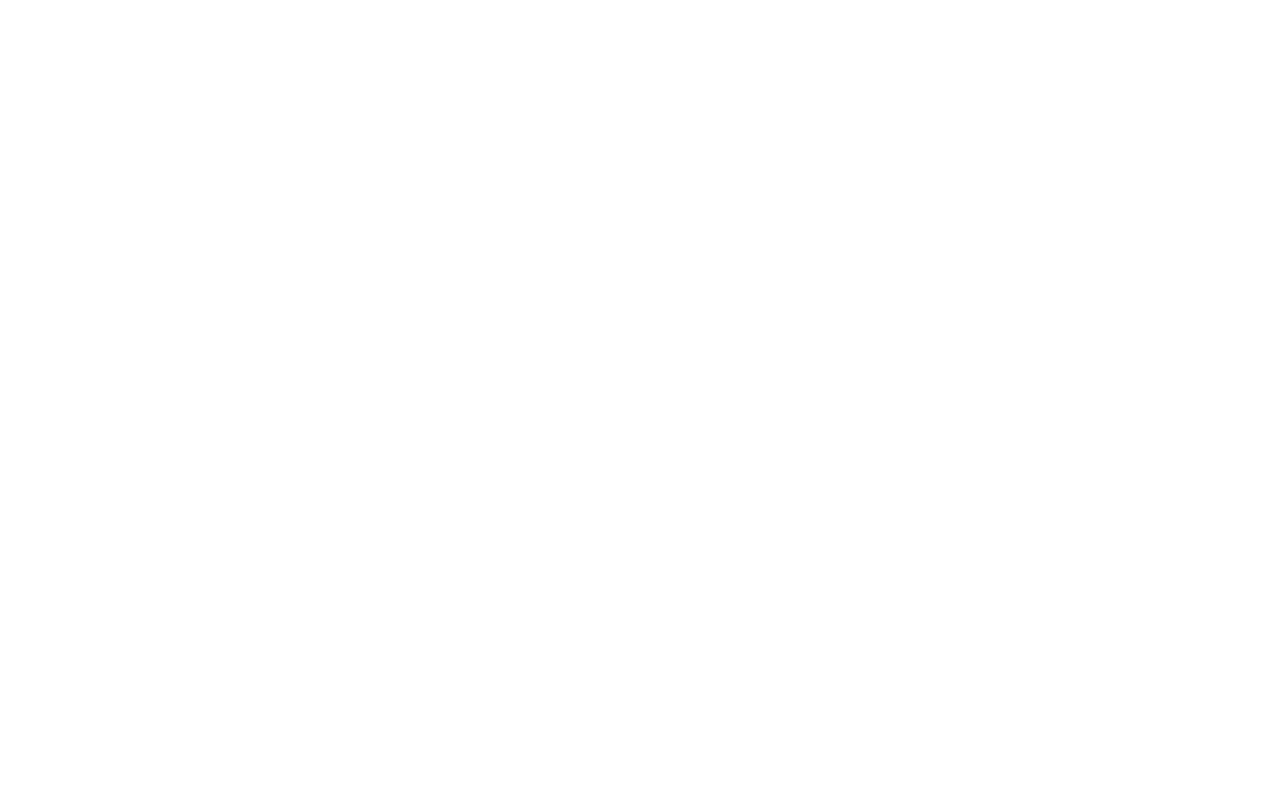
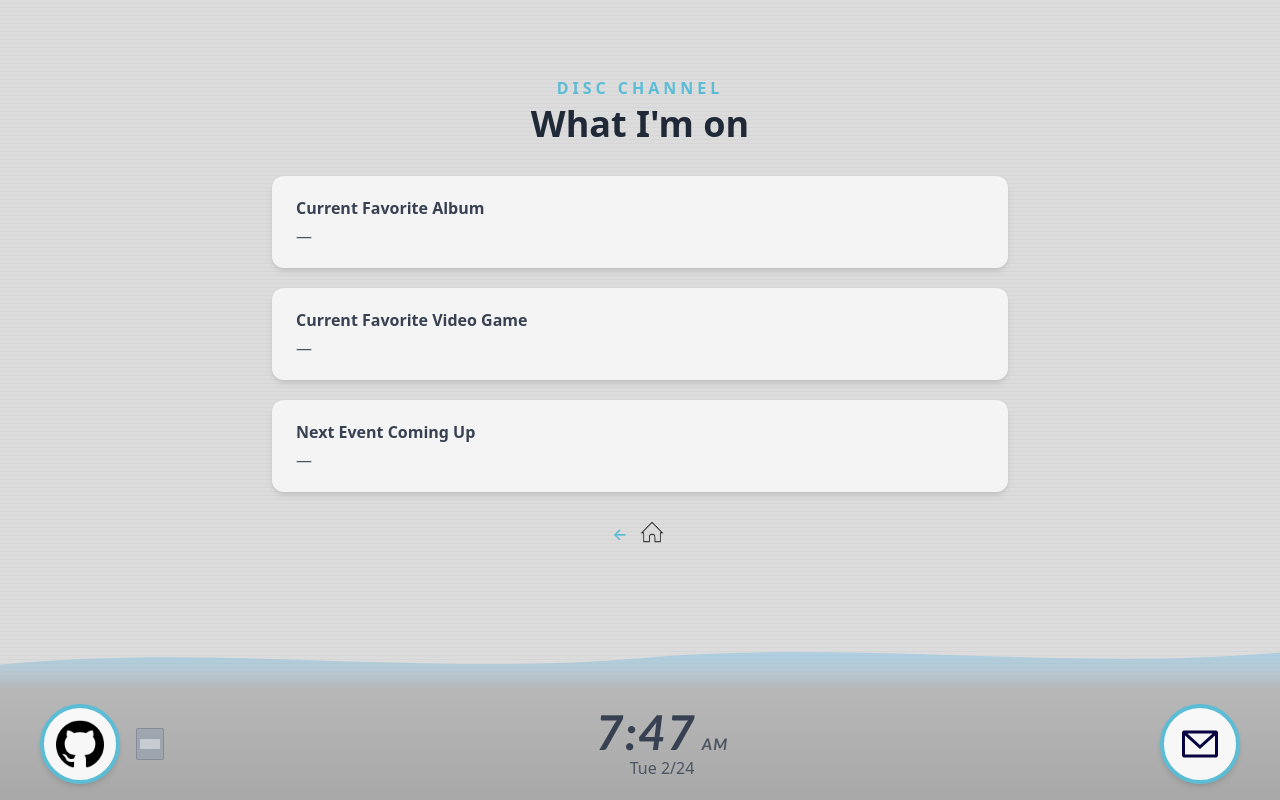
Before and after one commit to hiimkimchi/hiimkimchi.github.io, a React (Vite) app in the folder bryan-website/: page /recents in a window 1280 px wide. Before the commit this address had no page. Built offline with nearby package versions, Linux system fonts and the light colour scheme.

Commit message:
Currents page

```diff
--- a/bryan-website/src/App.tsx
+++ b/bryan-website/src/App.tsx
@@ -6,6 +6,7 @@
 import Resume from "./pages/Resume";
 import Skills from "./pages/Skills";
 import Blog from "./pages/Blog";
+import Recents from "./pages/Recents";
 
 function App() {
   return (
@@ -17,6 +18,7 @@
         <Route path="/resume" element={<Resume />} />
         <Route path="/skills" element={<Skills />} />
         <Route path="/blog" element={<Blog />} />
+        <Route path="/recents" element={<Recents />} />
       </Routes>
     </BrowserRouter>
   );
--- a/bryan-website/src/pages/Homescreen.tsx
+++ b/bryan-website/src/pages/Homescreen.tsx
@@ -22,8 +22,8 @@
       {/* Channel Grid Area */}
       <div className="flex-1 flex items-center justify-center px-4 sm:px-8 md:px-16 relative mt-4">
         <div className="grid grid-cols-2 md:grid-cols-3 lg:grid-cols-4 gap-2.5 sm:gap-3.5 md:gap-4 w-full max-w-5xl">
-          {/* Disc Channel → Home */}
-          <ChannelTile className="bg-white pt-3 pb-2 flex flex-col items-center">
+          {/* Disc Channel → Recents */}
+          <ChannelTile className="bg-white pt-3 pb-2 flex flex-col items-center" to="/recents">
             <div className="flex-1 flex items-center justify-center">
               <div className="wii-disc w-24 h-24 rounded-full flex items-center justify-center">
                 <div className="w-4 h-4 rounded-full bg-white shadow-inner" />
--- /dev/null
+++ b/bryan-website/src/pages/Recents.tsx
@@ -0,0 +1,57 @@
+import BottomBar from "../components/BottomBar";
+import BackToHome from "../components/BackToHome";
+
+export default function Recents() {
+  return (
+    <div className="wii-bg min-h-screen flex flex-col">
+      <div className="flex-1 flex items-center justify-center px-4 sm:px-8 md:px-16 py-10">
+        <div className="w-full max-w-3xl px-2 sm:px-4">
+          <div className="text-center mb-8">
+            <p className="text-s font-semibold tracking-[0.25em] text-wii-ring mb-1">
+              DISC CHANNEL
+            </p>
+            <h1 className="text-2xl sm:text-3xl md:text-4xl font-bold text-gray-800">
+                What I'm on
+            </h1>
+          </div>
+
+          <div className="grid gap-4 sm:gap-5">
+            <section className="bg-white/70 backdrop-blur-sm rounded-xl shadow-md px-5 py-4 sm:px-6 sm:py-5">
+              <h2 className="text-sm sm:text-base font-semibold text-gray-700 mb-1">
+                Current Favorite Album
+              </h2>
+              <p className="text-gray-600 text-sm sm:text-base">
+                {/* TODO: fill with album + artist */}
+                —
+              </p>
+            </section>
+
+            <section className="bg-white/70 backdrop-blur-sm rounded-xl shadow-md px-5 py-4 sm:px-6 sm:py-5">
+              <h2 className="text-sm sm:text-base font-semibold text-gray-700 mb-1">
+                Current Favorite Video Game
+              </h2>
+              <p className="text-gray-600 text-sm sm:text-base">
+                {/* TODO: fill with game title */}
+                —
+              </p>
+            </section>
+
+            <section className="bg-white/70 backdrop-blur-sm rounded-xl shadow-md px-5 py-4 sm:px-6 sm:py-5">
+              <h2 className="text-sm sm:text-base font-semibold text-gray-700 mb-1">
+                Next Event Coming Up
+              </h2>
+              <p className="text-gray-600 text-sm sm:text-base">
+                {/* TODO: fill with artist + date + venue */}
+                —
+              </p>
+            </section>
+          </div>
+
+          <BackToHome />
+        </div>
+      </div>
+
+      <BottomBar />
+    </div>
+  );
+}
```
